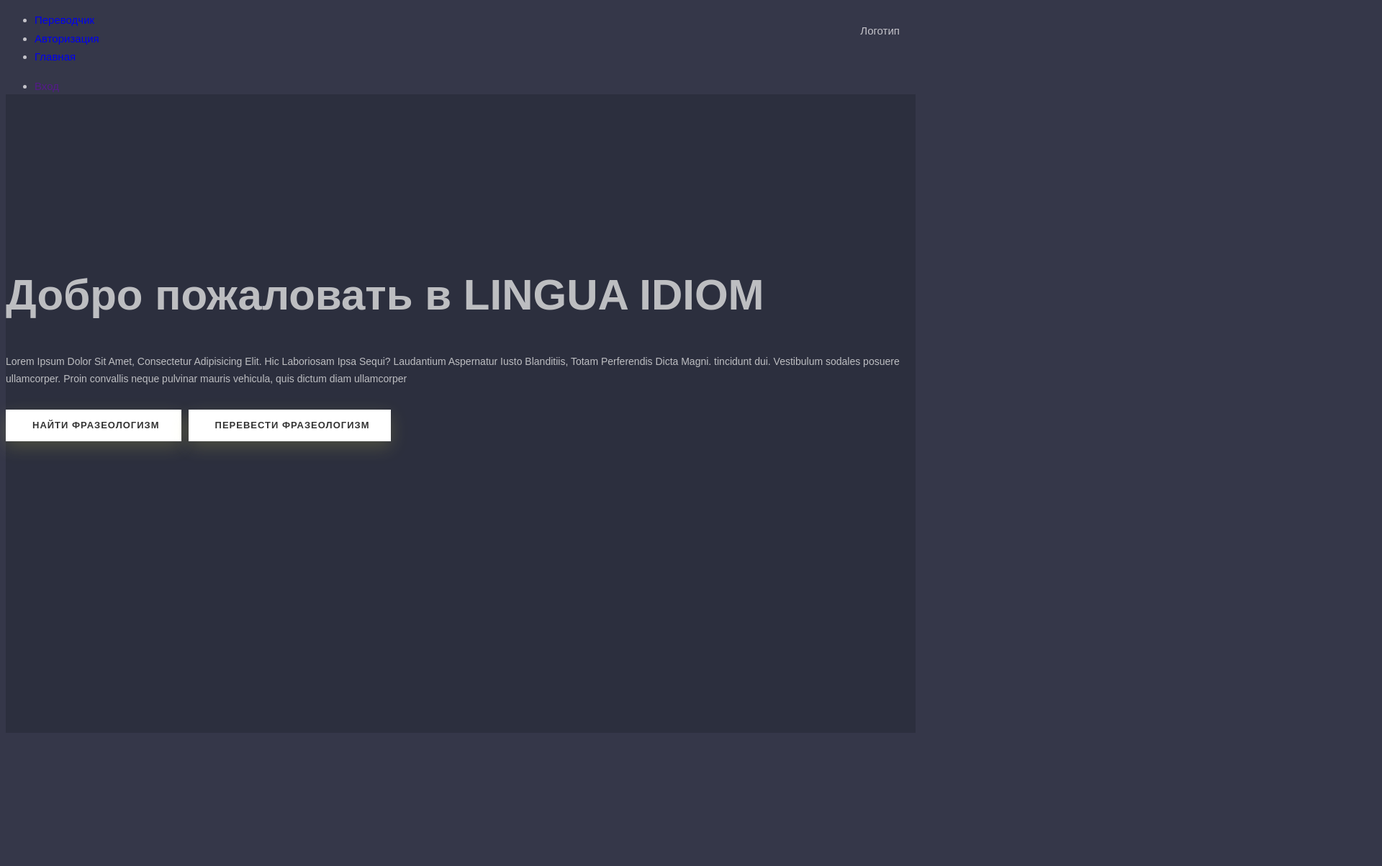
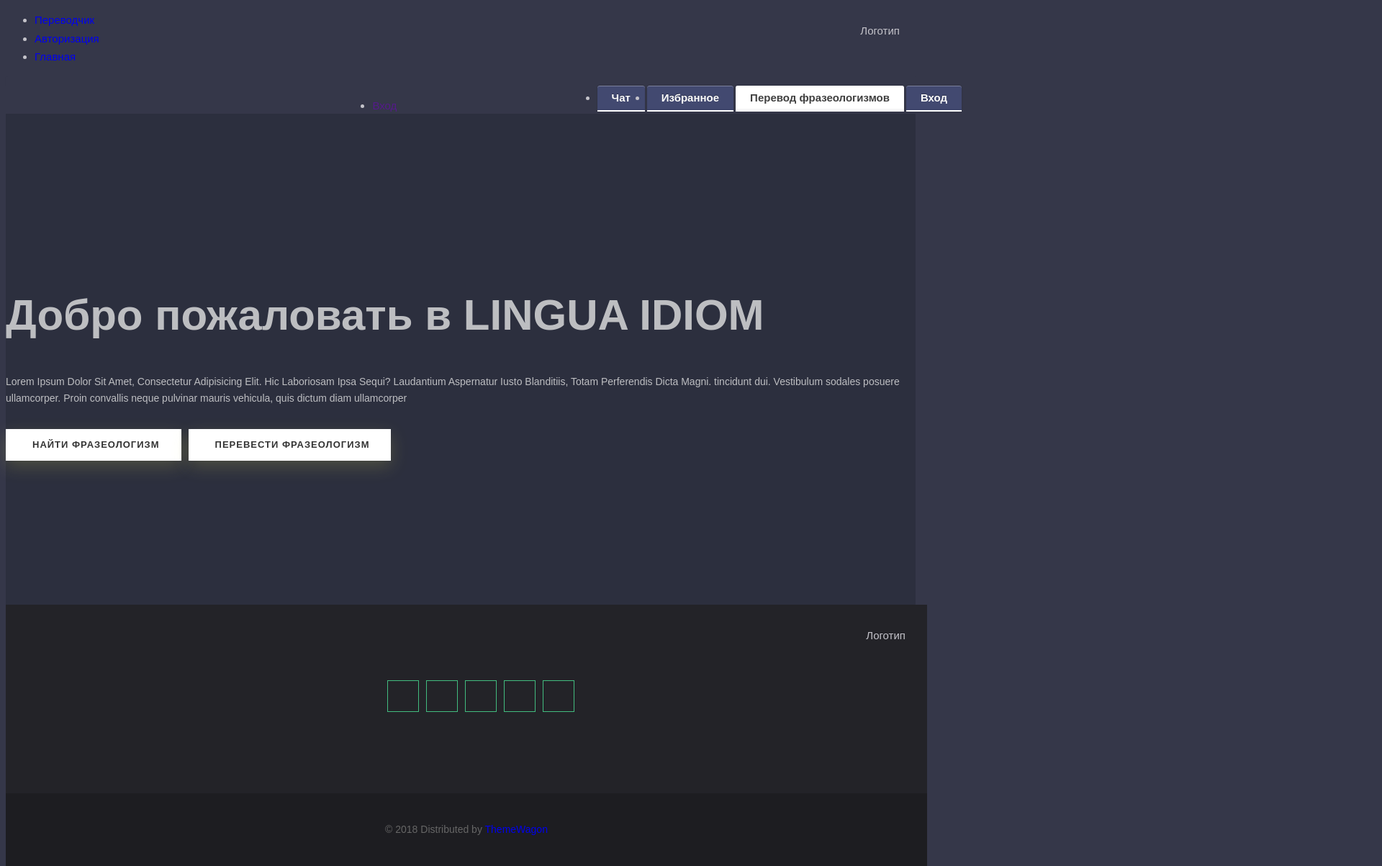
Before and after one commit to DoctorLivchic/is_audio_idioms_front, a React (Create React App) app: page /main_page/Main_page in a window 1280 px wide. Shown: the top 1203 px of the page at 72% size, 1920 px wide, since content can reach past the window. Before the commit the page ends 1018 px from the top, so only its background shows below. Built offline with nearby package versions, Linux system fonts and the light colour scheme.

Commit message:
Доработка главной формы

```diff
--- a/src/Main.css
+++ b/src/Main.css
@@ -604,3 +604,181 @@ a,button{
 	color:rgb(34, 34, 34);
 	background:#fff;
 }
+/*Main_page_menu*/
+.navig{
+margin: 0;
+padding: 0;
+border: 0;
+font-size: 100%;
+font: inherit;
+vertical-align: baseline;
+}
+
+header {
+  padding-top: 1%;
+  -webkit-box-shadow: 0 0 1px rgba(0, 0, 0, 0.04);
+  box-shadow: 0 0 1px rgba(0, 0, 0, 0.04);
+}
+.navig {
+  position: relative;
+  left: 65%;
+  width: -100%;
+}
+.navig a {
+  display: block;
+  text-decoration: none;
+}
+.navig > li {
+  float: left;
+  margin-right: 3px;
+}
+.navig > li > a {
+  height: 34px;
+  line-height: 34px;
+  padding: 0 20px;
+  font-weight: bold;
+  color: white;
+  text-decoration: none;
+  text-shadow: 0 -1px rgba(0, 0, 0, 0.3);
+  background: #474f69;
+  border-radius: 3px 3px 0 0;
+  background-image: -webkit-linear-gradient(top, #424970, #424970);
+  background-image: -moz-linear-gradient(top, #424970, #424970);
+  background-image: -o-linear-gradient(top, #424970, #424970);
+  background-image: linear-gradient(to bottom, #424970, #424970);
+  -webkit-box-shadow: inset 0 1px rgba(255, 255, 255, 0.3), inset 0 -2px 2px rgba(0, 0, 0, 0.03), 0 2px white, 0 0 2px rgba(0, 0, 0, 0.2);
+  box-shadow: inset 0 1px rgba(255, 255, 255, 0.3), inset 0 -2px 2px rgba(0, 0, 0, 0.03), 0 2px white, 0 0 2px rgba(0, 0, 0, 0.2);
+}
+.navig > li > a:hover {
+  text-decoration: none;
+  background: #85a6b8;
+  background-image: -webkit-linear-gradient(top, #afc5d1, #85a6b8);
+  background-image: -moz-linear-gradient(top, #afc5d1, #85a6b8);
+  background-image: -o-linear-gradient(top, #afc5d1, #85a6b8);
+  background-image: linear-gradient(to bottom, #afc5d1, #85a6b8);
+}
+.navig > li.active > a, .nav > li > a:active, .nav > .dropdown:hover > a {
+  background: white;
+  color: #404040;
+  text-shadow: none;
+
+}
+.navig a.icon {
+  position: relative;
+  width: 40.8px;
+  padding: 0;
+}
+.navig a.icon > span {
+  display: block;
+  position: absolute;
+  top: 9px;
+  left: 12px;
+  height: 16px;
+  width: 16px;
+  background-repeat: no-repeat;
+  background-position: 0 0;
+  font: 0/0 serif;
+  text-shadow: none;
+  color: transparent;
+}
+
+.navig .active a.icon > span, .nav a.icon:active > span {
+  background-position: 0 -16px;
+}
+
+.dropdown {
+  position: relative;
+
+}
+.dropdown:hover ul {
+  display: block;
+}
+.dropdown ul {
+  display: none;
+  position: absolute;
+  top: 39px;
+  left: -1px;
+  min-width: 160px;
+  padding: 0 0 5px;
+  background: white;
+  border: 0px solid #dadada;
+  border-top: 0;
+  border-radius: 0 0 3px 3px;
+  -webkit-box-shadow: 0 0 1px rgba(0, 0, 0, 0.04);
+  box-shadow: 0 0 1px rgba(0, 0, 0, 0.04);
+}
+.dropdown ul.large {
+  min-width: 200px;
+}
+.dropdown li {
+  display: block;
+  margin: 0 18px;
+  overflow: visible;
+}
+.dropdown li + li {
+  border-top: 1px solid #eee;
+}
+.dropdown li a {
+  color: #555;
+  padding: 8px 18px;
+  margin: 0 -18px;
+}
+.dropdown li a:hover {
+  color: black;
+}
+
+
+/*===========================
+	Footer CSS
+============================*/
+.footer{
+  position:absolute;
+  top: 105%;
+	padding:0;
+}
+.footer .footer-top{
+	text-align:center;
+	padding:90px 0;
+	background:#232328;
+}
+.footer .logo{
+	margin-bottom:10%;
+}
+.footer .logo img{}
+.footer .social{}
+.footer .social li{
+	display:inline-block;
+	margin-right:10px;
+}
+.footer .social li:last-child{
+margin:0;
+}
+.footer .social li a{
+	width:42px;
+	height:42px;
+	border-radius:0px;
+	background:#232328;
+	border:1px solid #42bc7f;
+	line-height:42px;
+	text-align:center;
+	display:block;
+	color:#42bc7f;
+}
+.footer .social li a:hover{
+	box-shadow:0px 0px 5px #42BC7F inset;
+	color:#fff;
+}
+.footer .social li span{
+	font-size:18px;
+}
+.footer .copyright{
+	background:#1d1d21;
+	text-align:center;
+	padding:25px 0;
+}
+.footer .copyright p{
+	color:#666666;
+}
+/*===========================
+	End Footer CSS
+============================*/
--- a/src/main_page/Main_page.js
+++ b/src/main_page/Main_page.js
@@ -4,6 +4,19 @@ class Main_page extends React.Component{
     render(){
         return(
                 <div className="main_page" id="main_page">
+                    <header>
+                        <nav>
+                        <ul class="navig">
+                            <li class="dropdown"><a href="index.html">Чат</a></li>
+                            <li class="dropdown"><a href="index.html">Избранное</a></li>
+                            <li class="active"><a href="index.html">Перевод фразеологизмов</a></li>
+                            <li><a href="avtorization/Authorization.js">Вход</a></li>
+                        </ul>
+                        </nav>
+                    </header>
+
+
+
                     <div className="header-inne">
                         <div className="container">
                             <div className="row">
@@ -48,7 +61,37 @@ class Main_page extends React.Component{
 			</div>
 		</div>
 
+        <footer id="footer" class="footer section">
+			<div class="footer-top">
+				<div class="container">
+					<div class="row">
+						<div class="col-md-12">
+							<div class="logo">
+								<a>Логотип</a>
+							</div>
 
+							<ul class="social">
+								<li><a href="#"><span class="fa fa-facebook"></span></a></li>
+								<li><a href="#"><span class="fa fa-twitter"></span></a></li>
+								<li><a href="#"><span class="fa fa-dribbble"></span></a></li>
+								<li><a href="#"><span class="fa fa-instagram"></span></a></li>
+								<li><a href="#"><span class="fa fa-pinterest-p"></span></a></li>
+							</ul>
+
+						</div>
+					</div>
+				</div>
+			</div>
+			<div class="copyright">
+				<div class="container">
+					<div class="row">
+						<div class="col-md-12">
+							<p>© 2018 Distributed by <a href="https://themewagon.com/">ThemeWagon</a></p>
+						</div>
+					</div>
+				</div>
+			</div>
+		</footer>
 
 
         </div>
```
